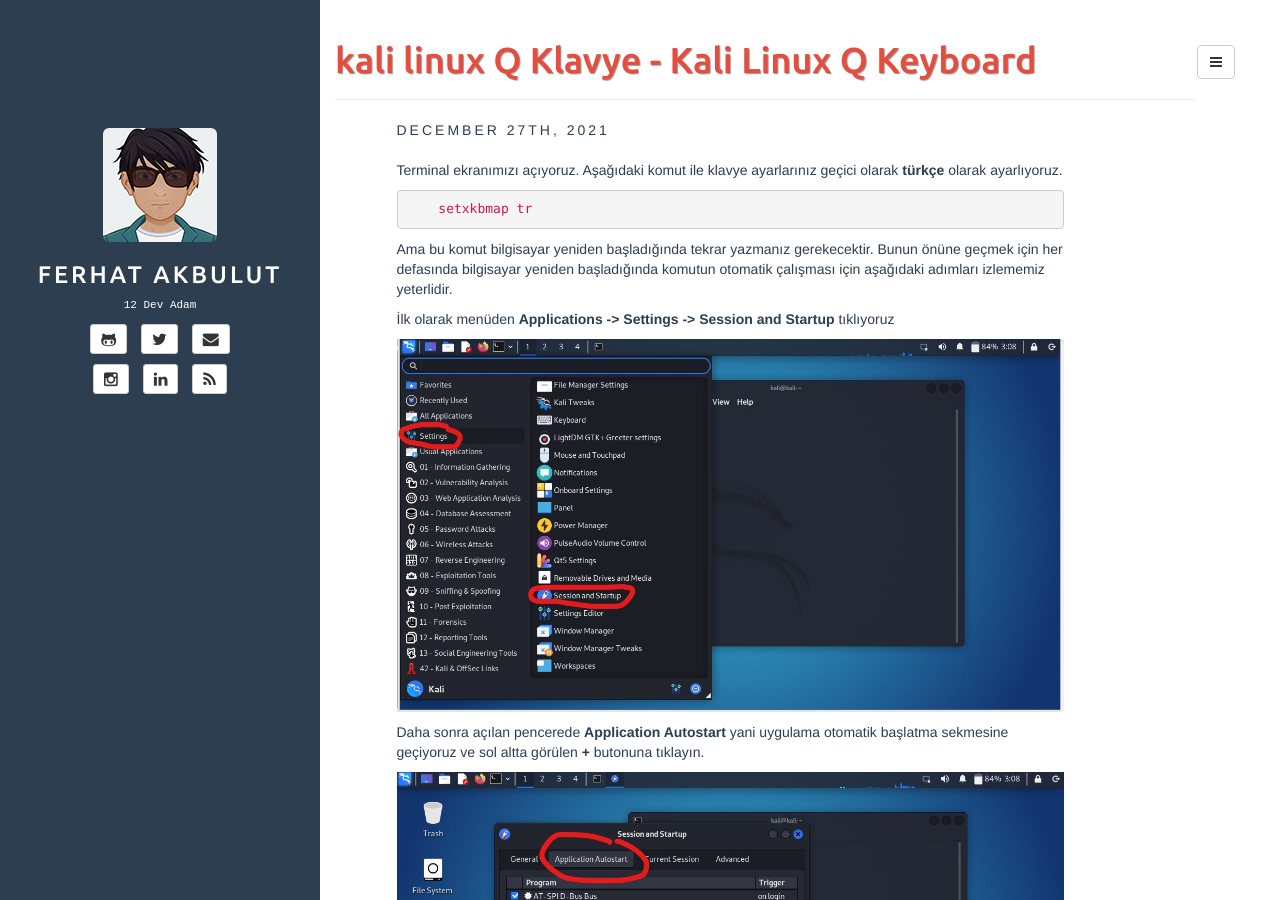
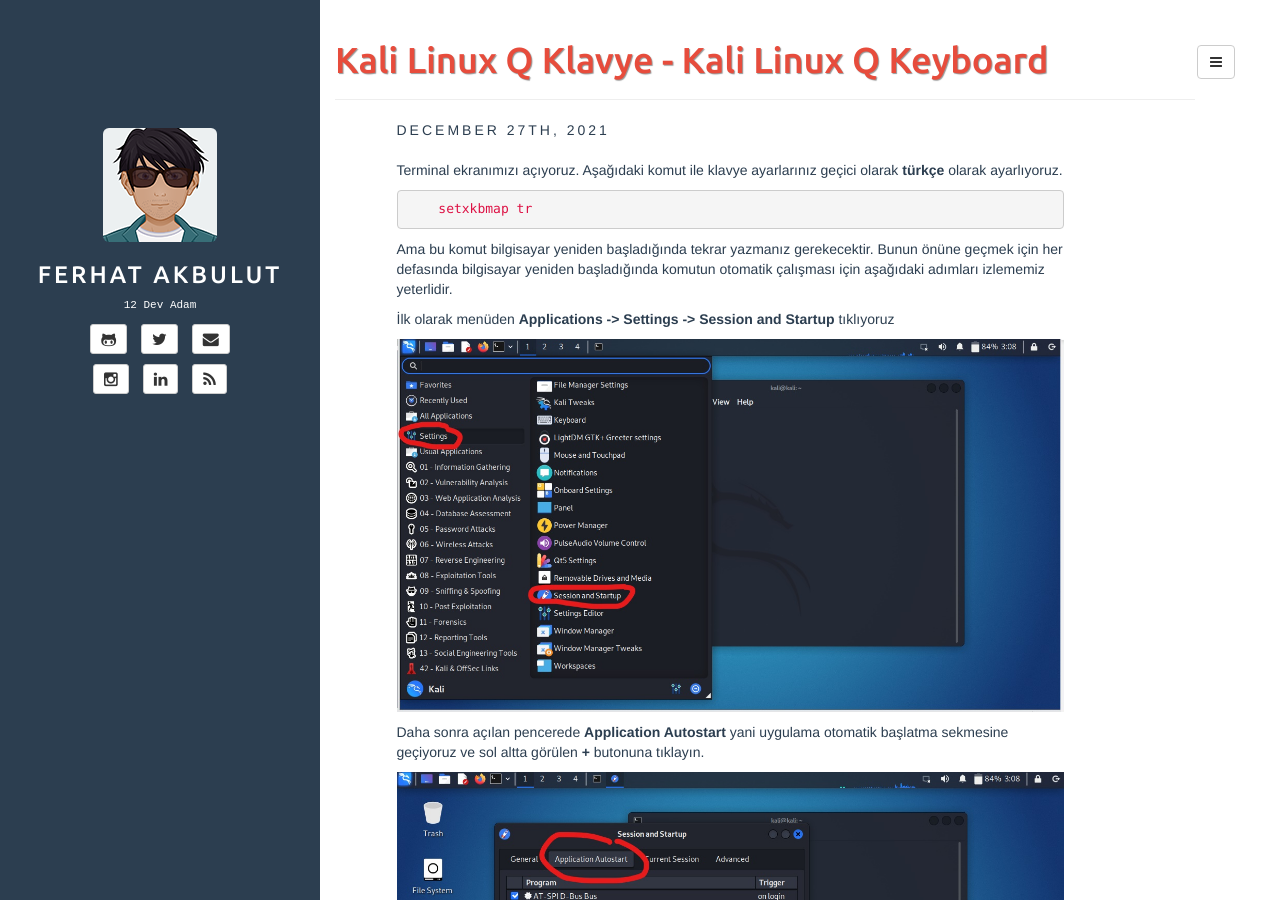
Before and after one commit to ferhatakbulut/ferhatakbulut.github.io, a Jekyll site: the page built from _posts/2021-12-27-kali-linux-q-keyboard.md, in a window 1280 px wide and 900 px high. Built offline with Jekyll 4.4.1, drawn with Linux system fonts in a browser that asks for light colours.

```diff
--- a/_posts/2021-12-27-kali-linux-q-keyboard.md
+++ b/_posts/2021-12-27-kali-linux-q-keyboard.md
@@ -1,6 +1,6 @@
 ---
 layout: post
-title: kali linux Q Klavye - Kali Linux Q Keyboard
+title: Kali Linux Q Klavye - Kali Linux Q Keyboard
 categories: [linux, kali]
 tags: [q, keyboard, klavye]
 description: Kali Linux klavye ayarını Q klavye olarak ayarlama işlemi
```
